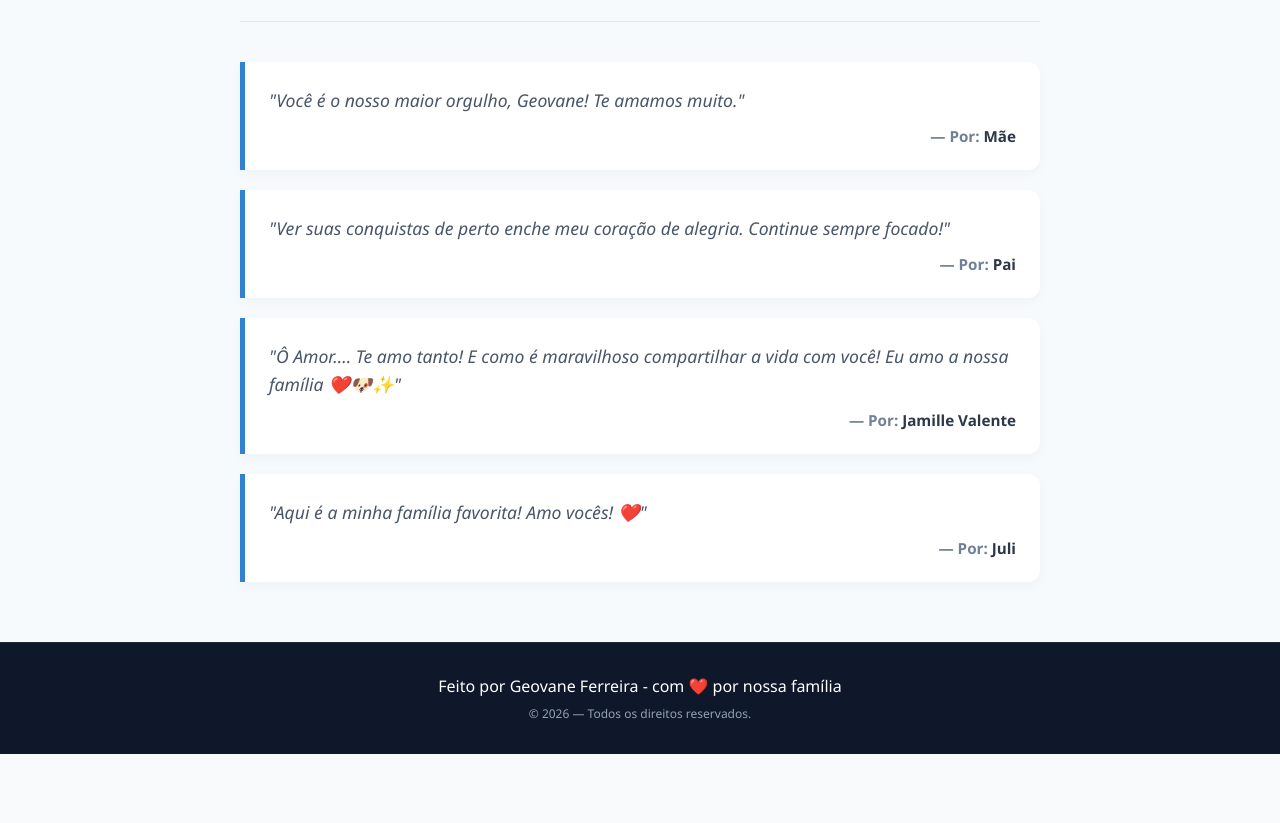
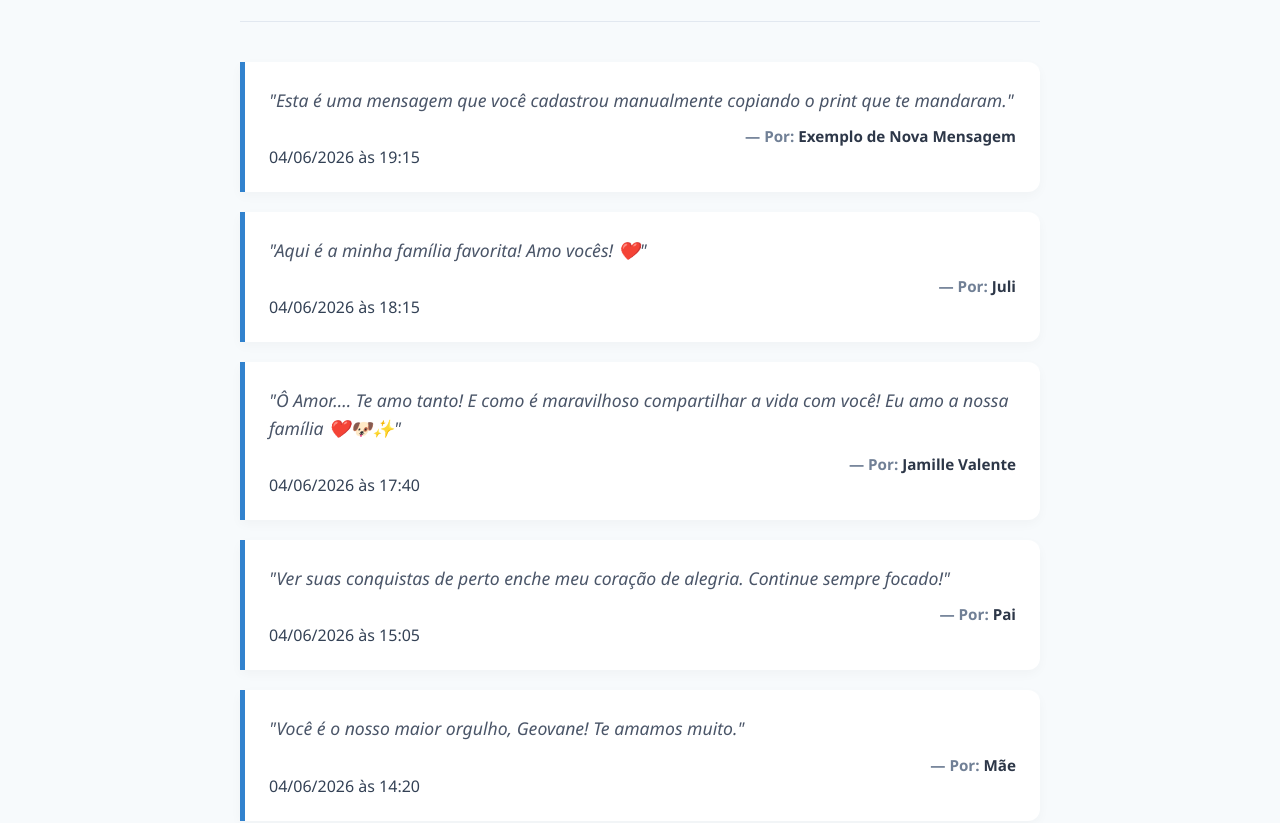
Before and after one commit to GeovaneFerreira26/AVALIACAO_DS_20260603, a React (Vite) app in the folder atividade_spa/: page / in a window 1280 px wide. Shown: the part 4880-5703 px from the top of the page. Before the commit the page ends 5634 px from the top, so only its background shows below. Built offline with nearby package versions, Linux system fonts and the light colour scheme.

Commit message:
atualização formulario 3

```diff
--- a/atividade_spa/src/Homenagens/index.jsx
+++ b/atividade_spa/src/Homenagens/index.jsx
@@ -3,38 +3,70 @@ import { motion, AnimatePresence } from 'framer-motion';
 import './style.css';
 
 export default function Homenagens() {
-  // Estado para armazenar os inputs do formulário
+  // Estado para armazenar os inputs do formulário de envio rápido
   const [formData, setFormData] = useState({ nome: '', texto: '' });
 
-  // Estado para armazenar as mensagens enviadas (inicia com duas de exemplo)
+  /* MURAL DE HOMENAGENS FIXAS (Cadastradas manualmente por você)
+    Para adicionar uma nova, copie de um '{' até o '},' cole no topo da lista e altere os textos.
+  */
   const [mensagens, setMensagens] = useState([
-    { id: 2, nome: 'Mãe', texto: 'Você é o nosso maior orgulho, Geovane! Te amamos muito.' },
-    { id: 3, nome: 'Pai', texto: 'Ver suas conquistas de perto enche meu coração de alegria. Continue sempre focado!' },
-    { id: 1, nome: 'Jamille Valente', texto: 'Ô Amor.... Te amo tanto! E como é maravilhoso compartilhar a vida com você! Eu amo a nossa família ❤️🐶✨' },
-    { id: 4, nome: 'Juli', texto: 'Aqui é a minha família favorita! Amo vocês! ❤️' }
+    {
+      id: 5,
+      nome: 'Exemplo de Nova Mensagem',
+      texto: 'Esta é uma mensagem que você cadastrou manualmente copiando o print que te mandaram.',
+      dataHora: '04/06/2026 às 19:15'
+    },
+    {
+      id: 4,
+      nome: 'Juli',
+      texto: 'Aqui é a minha família favorita! Amo vocês! ❤️',
+      dataHora: '04/06/2026 às 18:15'
+    },
+    {
+      id: 1,
+      nome: 'Jamille Valente',
+      texto: 'Ô Amor.... Te amo tanto! E como é maravilhoso compartilhar a vida com você! Eu amo a nossa família ❤️🐶✨',
+      dataHora: '04/06/2026 às 17:40'
+    },
+    {
+      id: 3,
+      nome: 'Pai',
+      texto: 'Ver suas conquistas de perto enche meu coração de alegria. Continue sempre focado!',
+      dataHora: '04/06/2026 às 15:05'
+    },
+    {
+      id: 2,
+      nome: 'Mãe',
+      texto: 'Você é o nosso maior orgulho, Geovane! Te amamos muito.',
+      dataHora: '04/06/2026 às 14:20'
+    }
   ]);
 
-  // Atualiza os valores dos inputs enquanto o usuário digita
+  // Atualiza os valores dos inputs enquanto o usuário digita no formulário local
   const handleInputChange = (e) => {
     const { name, value } = e.target;
     setFormData(prev => ({ ...prev, [name]: value }));
   };
 
-  // Executado quando o usuário clica no botão "Enviar"
+  // Executado quando o usuário testa o botão "Enviar" em tempo real
   const handleFormSubmit = (e) => {
     e.preventDefault();
 
-    // Validação simples para não enviar campos vazios
     if (!formData.nome.trim() || !formData.texto.trim()) return;
 
-    // Cria a nova homenagem
+    // Captura automática caso usem o formulário online
+    const agora = new Date();
+    const dataFormatada = agora.toLocaleDateString('pt-BR');
+    const horaFormatada = agora.toLocaleTimeString('pt-BR', { hour: '2-digit', minute: '2-digit' });
+    const dataHoraString = `${dataFormatada} às ${horaFormatada}`;
+
     const novaHomenagem = {
-      id: Date.now(), // Gera um ID único baseado no tempo atual
+      id: Date.now(),
       nome: formData.nome,
-      texto: formData.texto
+      texto: formData.texto,
+      dataHora: dataHoraString // Gera a string dinamicamente na hora do teste
     };
 
-    // Adiciona a nova homenagem no topo da lista e limpa o formulário
     setMensagens(prev => [novaHomenagem, ...prev]);
     setFormData({ nome: '', texto: '' });
   };
@@ -48,7 +80,7 @@ export default function Homenagens() {
           <p>Escreva uma mensagem especial para registrar o seu carinho</p>
         </div>
 
-        {/* Formulário para Inserção de Homenagens */}
+        {/* Formulário temporário/demonstrativo para o usuário interagir */}
         <form onSubmit={handleFormSubmit} className="homenagem-form">
           <div className="form-group">
             <label htmlFor="nome">Seu Nome:</label>
@@ -83,7 +115,7 @@ export default function Homenagens() {
 
         <hr className="divider-homenagens" />
 
-        {/* Grid de Exibição das Homenagens */}
+        {/* Grid de Exibição de tudo que está salvo na array acima */}
         <div className="homenagens-grid">
           <AnimatePresence>
             {mensagens.map((msg) => (
@@ -96,7 +128,11 @@ export default function Homenagens() {
                 className="homenagem-card"
               >
                 <p className="homenagem-texto">"{msg.texto}"</p>
-                <h4 className="homenagem-autor">— Por: <span>{msg.nome}</span></h4>
+
+                <div className="homenagem-footer">
+                  <h4 className="homenagem-autor">— Por: <span>{msg.nome}</span></h4>
+                  <span className="homenagem-data">{msg.dataHora}</span>
+                </div>
               </motion.div>
             ))}
           </AnimatePresence>
```
